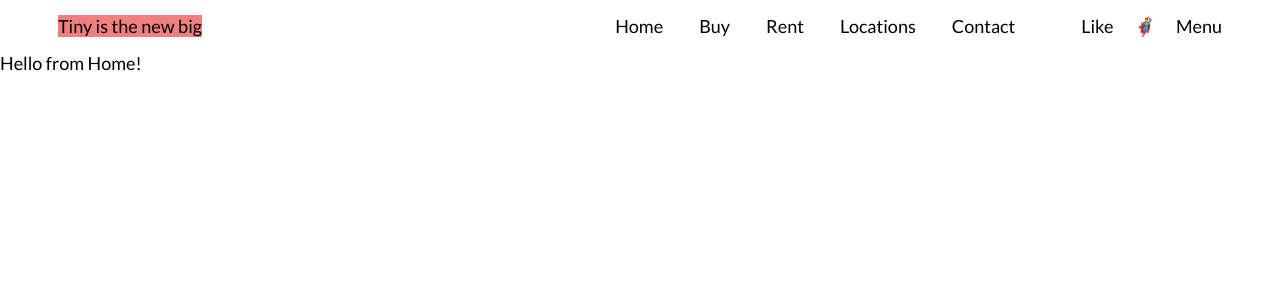
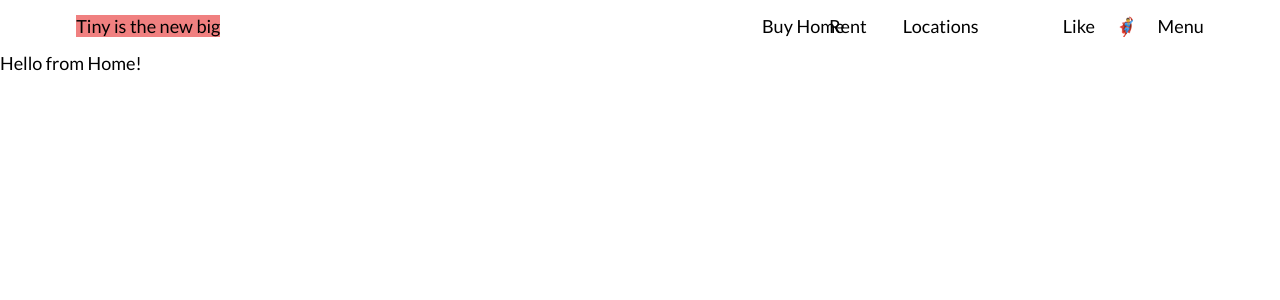
Before and after one commit to moisens/tiny-is-the-new-big, a React (Vite) app in the folder frontend/: page / in a window 1280 px wide. Shown: the top 300 px of the page. Built offline with nearby package versions, Linux system fonts and the light colour scheme.

Commit message:
nav dropdown part 1

```diff
--- a/frontend/src/components/nav/Navigation.tsx
+++ b/frontend/src/components/nav/Navigation.tsx
@@ -8,6 +8,13 @@ const Nav = () => {
       <div className="logo">Tiny is the new big</div>
       <div className="navlink__content">
         <ul className="nav__ul">
+          <div className="nav__li dropdown">Home
+            <ul className="nav__ul__dropdown">
+              <li className="nav__li__dropdown">About</li>
+              <li className="nav__li__dropdown">Services</li>
+              <li className="nav__li__dropdown">Contact</li>
+            </ul>
+          </div>
           {linkNav.map((link) => {
             const { id, text, url } = link;
             return (
--- a/frontend/src/components/nav/nav.scss
+++ b/frontend/src/components/nav/nav.scss
@@ -16,6 +16,7 @@
       justify-content: flex-end;
       align-items: center;
       gap: 20px;
+      position: relative;
 
       .nav__li {
         list-style-type: none;
@@ -26,6 +27,15 @@
           color: #000;
           //background-color: lightgray;
           padding: 15px 8px;
+        }
+      }
+      .dropdown {
+        position: absolute;
+        top: 0;
+        left: 500px;
+
+        .nav__ul__dropdown {
+          display: none;
         }
       }
     }
--- a/frontend/src/utils/utils.ts
+++ b/frontend/src/utils/utils.ts
@@ -1,9 +1,4 @@
 export const linkNav = [
-  {
-    id: "c316e1fc-b909",
-    text: "Home",
-    url: "/"
-  },
   {
     id: "c316e59e-b909",
     text: "Buy",
@@ -18,10 +13,5 @@ export const linkNav = [
     id: "c316e9fe-b909",
     text: "Locations",
     url: "/location"
-  },
-  {
-    id: "c316ec4c-b909",
-    text: "Contact",
-    url: "/contact"
-  },
+  }
 ];
```
